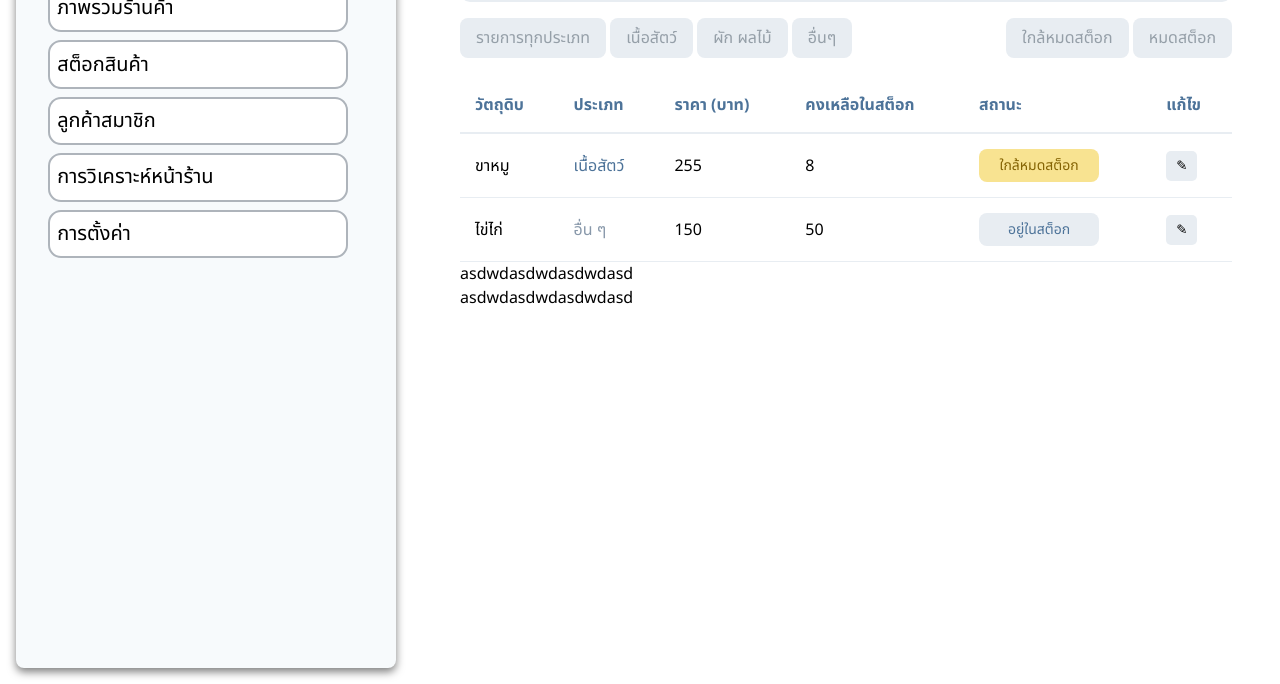
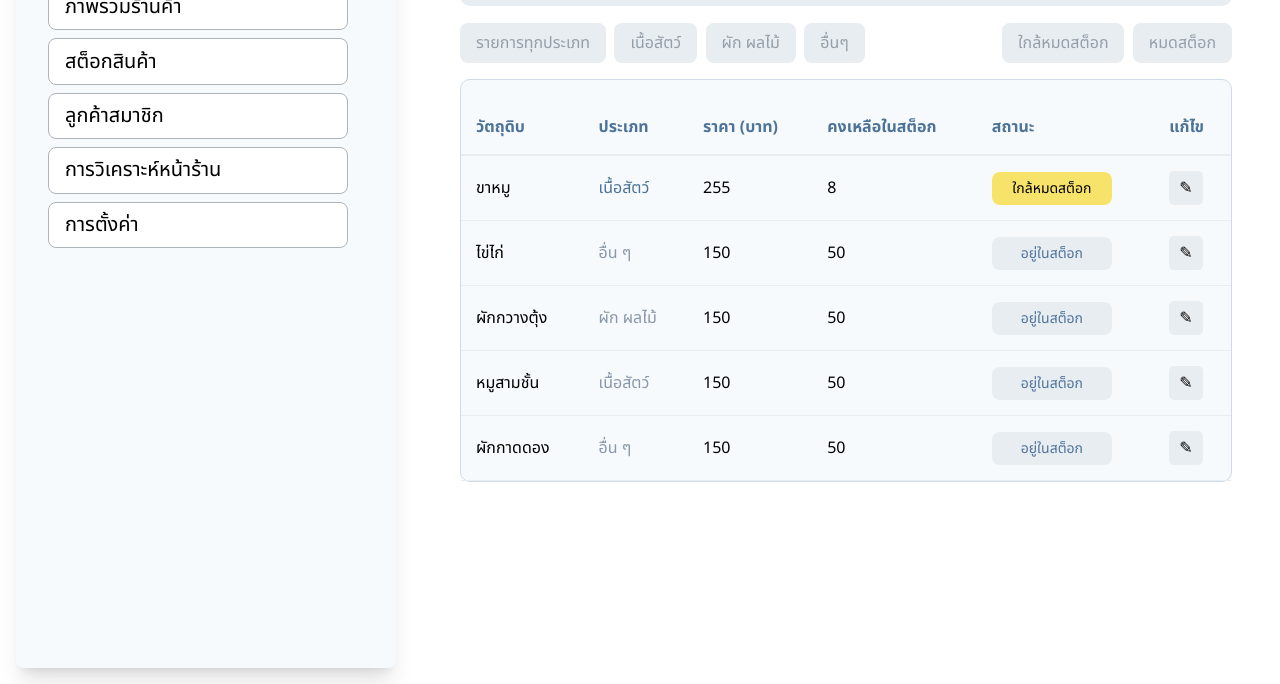
Before and after one commit to parinthon207-del/test, a plain HTML site: page POS/Stocklist.html in a window 1280 px wide. Shown: the part 148-832 px from the top of the page. Drawn offline with nearby package versions, Linux system fonts and the light colour scheme.

Commit message:
first/stocklist

```diff
--- a/POS/Stocklist.html
+++ b/POS/Stocklist.html
@@ -5,7 +5,9 @@
     <meta name="viewport" content="width=device-width, initial-scale=1.0">
     <title>รายการสินค้า</title>
     <link rel="stylesheet" href="stlyeStocklist.css">
-    <script>scr="https://cnd.tailwindcss.com"</script>
+    <script src="https://cdn.tailwindcss.com"> </script>
+    <script src="https://unpkg.com/boxicons@2.1.4/dist/boxicons.js"></script>
+
 
 <link rel="preconnect" href="https://fonts.googleapis.com">
 <link rel="preconnect" href="https://fonts.gstatic.com" crossorigin>
@@ -16,7 +18,7 @@
 <body>
     <section class="main-container">
     <nav>
-        <div class="side-bar">
+        <div class="side-bar shadow-xl">
             <div class="nav-con">
                 <div class="Logo">
                     <div class="khamu">
@@ -26,11 +28,21 @@
                     <div class="dashboard"><a href="#">Dashboard</a></div>
                 </div>
                 <ul class="menu">
-                    <li><a href="#" class="btn">ภาพรวมร้านค้า</a></li>
-                    <li><a href="#" class="btn">สต็อกสินค้า</a></li>
-                    <li><a href="#" class="btn">ลูกค้าสมาชิก</a></li>
-                    <li><a href="#" class="btn">การวิเคราะห์หน้าร้าน</a></li>
-                    <li><a href="#" class="btn">การตั้งค่า</a></li>
+                    <li>
+                        <a href="#" class="btm">ภาพรวมร้านค้า</a>
+                    </li>
+                    <li>
+                        <a href="#" class="btm">สต็อกสินค้า</a>
+                    </li>
+                    <li>
+                        <a href="#" class="btm">ลูกค้าสมาชิก</a>
+                    </li>
+                    <li>
+                        <a href="#" class="btm">การวิเคราะห์หน้าร้าน</a>
+                    </li>
+                    <li>
+                        <a href="#" class="btm">การตั้งค่า</a>
+                    </li>
                 </ul>
             </div>
         </div>
@@ -38,23 +50,24 @@
 </section>
 
 <section class="content">
-    <h1>รายการสินค้า</h1>
+    <h1 class="text-4xl font-bold">รายการสินค้า</h1>
     <div class="search-box">ค้นหาวัตถุดิบ</div>
 
     <div class="filter-container">
         <div class="filter-group-left">
-            <button class="filter-btn">รายการทุกประเภท</button>
-            <button class="filter-btn">เนื้อสัตว์</button>
-            <button class="filter-btn">ผัก ผลไม้</button>
-            <button class="filter-btn">อื่นๆ</button>
+            <button class="filter-btm">รายการทุกประเภท</button>
+            <button class="filter-btm">เนื้อสัตว์</button>
+            <button class="filter-btm">ผัก ผลไม้</button>
+            <button class="filter-btm">อื่นๆ</button>
         </div>
 
         <div class="filter-group-right">
-            <button class="filter-btn">ใกล้หมดสต็อก</button>
-            <button class="filter-btn">หมดสต็อก</button>
+            <button class="filter-btm">ใกล้หมดสต็อก</button>
+            <button class="filter-btm">หมดสต็อก</button>
         </div>
     </div>
 
+<div class="table-card">
     <div class="table-container">
         <table class="stock-table">
             <thead>
@@ -72,7 +85,7 @@
                     <td>ขาหมู</td>
                     <td class="type-meat">เนื้อสัตว์</td>
                     <td>255</td>
-                    <td>8</td>
+                    <td >8</td>
                     <td><span class="status warning">ใกล้หมดสต็อก</span></td>
                     <td><button class="edit-btn">✎</button></td>
                 </tr>
@@ -84,11 +97,35 @@
                     <td><span class="status ok">อยู่ในสต็อก</span></td>
                     <td><button class="edit-btn">✎</button></td>
                 </tr>
+                <tr>
+                    <td>ผักกวางตุ้ง</td>
+                    <td class="type-other">ผัก ผลไม้</td>
+                    <td>150</td>
+                    <td>50</td>
+                    <td><span class="status ok">อยู่ในสต็อก</span></td>
+                    <td><button class="edit-btn">✎</button></td>
+                </tr>
+                <tr>
+                    <td>หมูสามชั้น</td>
+                    <td class="type-other">เนื้อสัตว์</td>
+                    <td>150</td>
+                    <td>50</td>
+                    <td><span class="status ok">อยู่ในสต็อก</span></td>
+                    <td><button class="edit-btn">✎</button></td>
+                </tr>
+                <tr>
+                    <td>ผักกาดดอง</td>
+                    <td class="type-other">อื่น ๆ</td>
+                    <td>150</td>
+                    <td>50</td>
+                    <td><span class="status ok">อยู่ในสต็อก</span></td>
+                    <td><button class="edit-btn">✎</button></td>
+                </tr>
+
                 </tbody>
         </table>
     </div>
-<p>asdwdasdwdasdwdasd</p>
-<p>asdwdasdwdasdwdasd</p>
+</div>
 </section>
 
 
--- a/POS/stlye.css
+++ b/POS/stlye.css
@@ -118,7 +118,6 @@ menu .btm .home{
     border-radius: 8px;
     width:380px;
     min-height: 100vh;
-    box-shadow: 0 4px 8px rgba(0, 0, 0, 0.5);
 }
 body{
     display: flex;
--- a/POS/stlyeStocklist.css
+++ b/POS/stlyeStocklist.css
@@ -67,15 +67,36 @@
     font-size: 2rem;
     font-weight: bold;
 }
-.menu .btn{
+.menu .btm{
     background-color: white;
-    padding: 0.45rem;
-    border-radius: 13px;
-    display: inline-block; /* หรือ block เพื่อให้กำหนด width ได้ */
-    width: 300px;          /* กำหนดความกว้างที่ต้องการ (ปรับเลขได้ตามชอบ) */
-    border: 2px solid #AEB4BB;
+    padding: 0.45rem 1rem; /* เพิ่ม padding ด้านข้างหน่อยจะได้ไม่ชิดขอบ */
+    border-radius: 8px;
+
+    /* ส่วนสำคัญที่ทำให้ไอคอนอยู่บรรทัดเดียวกับข้อความ */
+    display: flex;          /* เปิดโหมด Flexbox */
+    align-items: center;    /* จัดให้ไอคอนกับข้อความอยู่กึ่งกลางแนวตั้ง (ไม่ลอยสูงหรือต่ำไป) */
+    justify-content: flex-start;
+    gap: 16px;              /* ระยะห่างระหว่างไอคอนกับข้อความ */
+
+    /* ค่าเดิมของคุณ */
+    width: 300px;
+    border: 1px solid #AEB4BB;
+    color: black;           /* ย้ายสีมาตรงนี้เพื่อให้ชัวร์ */
+    text-decoration: none;
     font-size: 20px;
-
+    transition: all 0.3s ease;
+}
+.menu .btm:hover {
+    background-color: #e2e8f0; /* เปลี่ยนสีพื้นหลังให้เข้มขึ้น (สีเทาฟ้า) */
+    border-color: #94a3b8;     /* เปลี่ยนสีขอบให้เข้มตาม */
+    transform: translateX(5px); /* (ลูกเล่นเสริม) ขยับปุ่มไปทางขวานิดนึง */
+    box-shadow: 0 4px 6px -1px rgba(0, 0, 0, 0.1); /* ใส่เงา */
+}
+.menu li.btm:visited{
+    background-color: #e2e8f0; /* เปลี่ยนสีพื้นหลังให้เข้มขึ้น (สีเทาฟ้า) */
+    border-color: #94a3b8;     /* เปลี่ยนสีขอบให้เข้มตาม */
+    transform: translateX(5px); /* (ลูกเล่นเสริม) ขยับปุ่มไปทางขวานิดนึง */
+    box-shadow: 0 4px 6px -1px rgba(0, 0, 0, 0.1); /* ใส่เงา */
 }
 .side-bar{ /*bg*/
     background-color: #F7FAFC;
@@ -83,7 +104,6 @@
     width:380px;
     min-height: 100vh;
     padding: 2rem;
-    box-shadow: 0 4px 8px rgba(0, 0, 0, 0.5);
 }
 body{
     display: flex;
@@ -95,6 +115,7 @@ body{
     max-width: auto; /* (แนะนำให้ลบบรรทัดนี้ออกครับ เพราะค่า auto ไม่มีผลใน max-width) */
     padding: 2rem;
     margin: 1rem;
+    font-size: 2rem;
 }
 .search-box{
     background-color: #E8EDF2;
@@ -113,7 +134,7 @@ body{
 .filter-container{
     display: flex;
     justify-content: space-between; /* ดันลูก 2 คนไปคนละฝั่ง */
-    margin-top: 1rem;               /* เว้นห่างจากช่องค้นหา */
+    margin-top: 0.5rem;               /* เว้นห่างจากช่องค้นหา */
     width: 100%;
     max-width: 800px;               /* ปรับให้เท่ากับช่องค้นหา */
     flex-wrap: wrap;                /* ถ้าจอมือถือเล็กมาก ให้ปัดลงบรรทัดใหม่ได้ */
@@ -123,7 +144,7 @@ body{
     display: flex;
     gap: 10px; /* ระยะห่างระหว่างปุ่มแต่ละก้อน */
 }
-.filter-btn {
+.filter-btm {
     padding: 8px 16px;
     background-color: #E8EDF2;      /* สีพื้นหลังเทาอ่อน */
     color: #959fa8;                 /* สีตัวหนังสือ */
@@ -132,21 +153,20 @@ body{
     font-size: 16px;
     cursor: pointer;
     transition: 0.2s;               /* เอฟเฟกต์นุ่มๆ ตอนชี้ */
+    margin-top: 0.5rem;
 }
-.filter-btn:hover {
+.filter-btm:hover {
     background-color: #D0D6DC;
 }
 .table-container {
     margin-top: 20px;
     width: 100%;
 }
-
 .stock-table {
     width: 100%;
     border-collapse: collapse; /* ทำให้เส้นตารางไม่ซ้อนกัน */
     font-size: 16px;
 }
-
 /* ตกแต่งส่วนหัวตาราง */
 .stock-table th {
     text-align: left;
@@ -154,7 +174,6 @@ body{
     border-bottom: 2px solid #E8EDF2; /* เส้นใต้หัวข้อ */
     color: #4D7399;
 }
-
 /* ตกแต่งเนื้อหาแต่ละแถว */
 .stock-table td {
     padding: 15px;
@@ -177,8 +196,8 @@ body{
 }
 
 .status.warning {
-    background-color: #F8E391; /* สีเหลืองใกล้หมด */
-    color: #856404;
+    background-color: #F8E36A; /* สีเหลืองใกล้หมด */
+    color: black;
 }
 
 .status.ok {
@@ -199,3 +218,10 @@ body{
     border-radius: 5px;
     cursor: pointer;
 }
+.table-card{
+    margin-top: 1rem;
+    margin-bottom: auto;
+    background-color: #F7FAFC;
+    border-radius: 10px;
+    border:1px solid #CFDBE8;
+}
```
Also changed, not shown: POS/index.html (+45 -45 lines).
